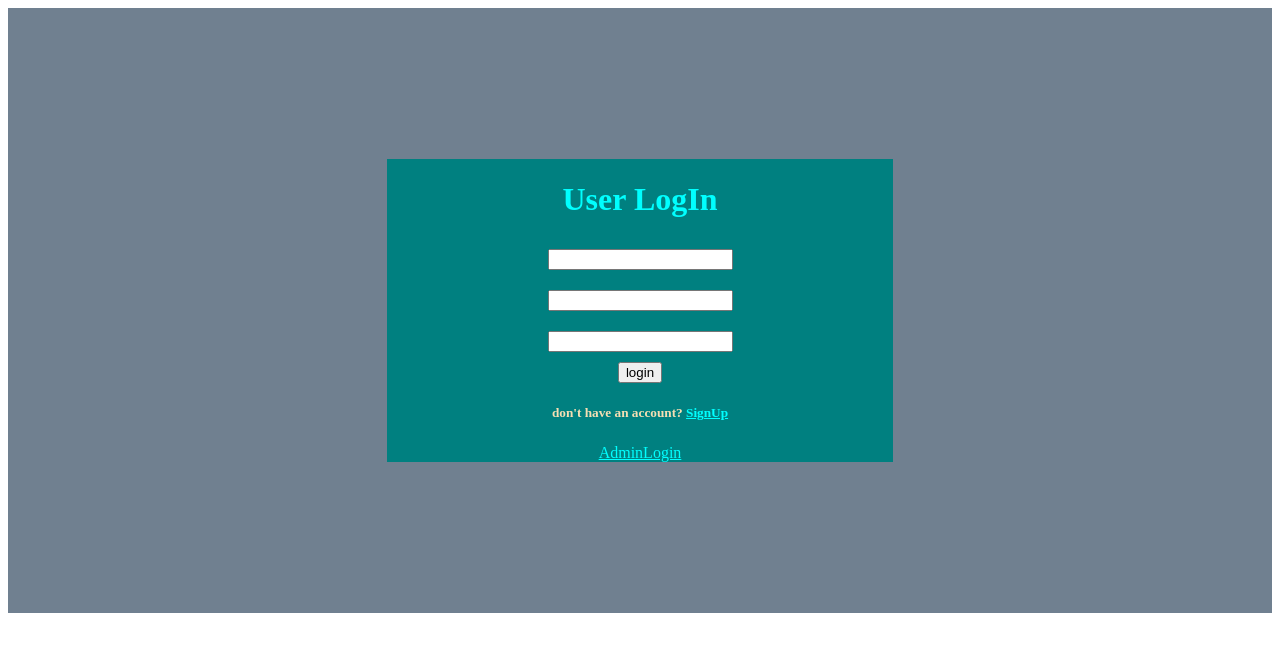
After one commit to siva-ranjani-r/project--movie_ticket_booking, a Flask app: template templates/login.html in a window 1280 px wide. The commit adds this page. Shown: the top 652 px of the page. Run offline with Flask 2, Linux system fonts and the light colour scheme; the template is opened without the code that fills it, so the values that code supplies are empty.

Commit message:
updated.

```diff
--- /dev/null
+++ b/app.py
@@ -0,0 +1,42 @@
+from flask import Flask,render_template,url_for,redirect,request
+import sqlite3 as sql
+
+app=Flask("__name__")
+
+
+@app.route("/",methods=["POST","GET"])
+def fun():
+    if request.form.get("username")!=None:
+        Username=request.form.get("Username")
+        Mobile_number=request.form.get("Mobile_number")
+        password=request.form.get("password")
+
+        conn=sql.connect("data.db")
+        cur=conn.cursor()
+
+        cur.execute("select username from data1")
+        data=cur.fetchall()
+
+        l=[]
+        for i in data:
+            l.append(i[0])
+
+        for i in l:
+            if i==Username:
+                return redirect(url_for("signUp"))
+
+        cur.execute("insert into data1 (Username,Mobile_number,password) values (?,?,?)",(Username,Mobile_number,password))
+        conn.commit()
+
+    return render_template("login.html")
+
+@app.route("/signUp")
+def signUp():
+    return render_template("signUp.html")
+
+@app.route("/home")
+def fun1():
+    return render_template("index.html")
+
+if __name__=="__main__":
+    app.run(debug=True)
--- /dev/null
+++ b/static/css/login.css
@@ -0,0 +1,37 @@
+.container
+{
+    display:flex;
+	flex-direction:column;
+	justify-content:center;
+	align-items:center;
+	width:100%;
+	height:605px;
+    background-color:slategray;
+}
+.flex
+{
+    display:flex;
+	flex-direction:column;
+	justify-content:center;
+	align-items:center;
+	width:40%;
+	height:50%;
+	background-color:teal;
+	margin:20px;
+}
+.input
+{
+    margin:10px;
+}
+.dark
+{
+    color:aqua;
+}
+.text
+{
+    color:wheat;
+}
+.but
+{
+	color:aqua;
+}
--- a/style.css
+++ b/static/css/style.css
@@ -7,7 +7,7 @@
 body {
     font-family: 'Lato', sans-serif;
     background: linear-gradient(rgba(0, 18, 50, 0.84), rgba(0, 0, 0, 0.95)),
-        url("./lloyd-dirks-4SLz_RCk6kQ-unsplash.jpg") bottom;
+        url("./static/lloyd-dirks-4SLz_RCk6kQ-unsplash.jpg") bottom;
     background-size: cover;
     color: #fff;
     display: flex;
@@ -72,7 +72,6 @@ body {
 
 .seat.selected {
     background-color: #6feaf6;
-    background-color: #31d7a9;
 }
 
 .seat.occupied {
--- /dev/null
+++ b/templates/login.html
@@ -0,0 +1,20 @@
+<!DOCTYPE html>
+<html>
+    <head>
+        <title>login</title>
+        <link href="static/css/login.css" rel="stylesheet">
+    </head>
+    <body>
+        <div class="container">
+            <form class="flex" method="post" action="/home">
+                <h1 class="dark">User LogIn</h1>
+                <input class="input" name="Username" id="un" required="1"></input>
+                <input class="input" name="Mobile_number" id="un" required="1"></input>
+                <input class="input" name="password" id="pw" required="1"></input>
+                <button type="submit">login</button>
+                <h5 class="text">don't have an account? <a href="/signup" class="but">SignUp</a></h5>
+                <a href="/admin" class="but">AdminLogin</a>
+            </form>
+        </div>
+    </body>
+</html>
```
Also changed, not shown: static/css/signUp.css (added, +36 -0 lines), static/js/script.js (added, +15 -0 lines), static/script.js (added, +16 -0 lines), templates/index.html (renamed from index.html, +5 -8 lines), templates/signUp.html (added, +19 -0 lines), data.db (added), static/lloyd-dirks-4SLz_RCk6kQ-unsplash.jpg (renamed from lloyd-dirks-4SLz_RCk6kQ-unsplash.jpg), static/screen-thumb.png (renamed from screen-thumb.png), static/uiglimpse.gif (added), 2 other files.
